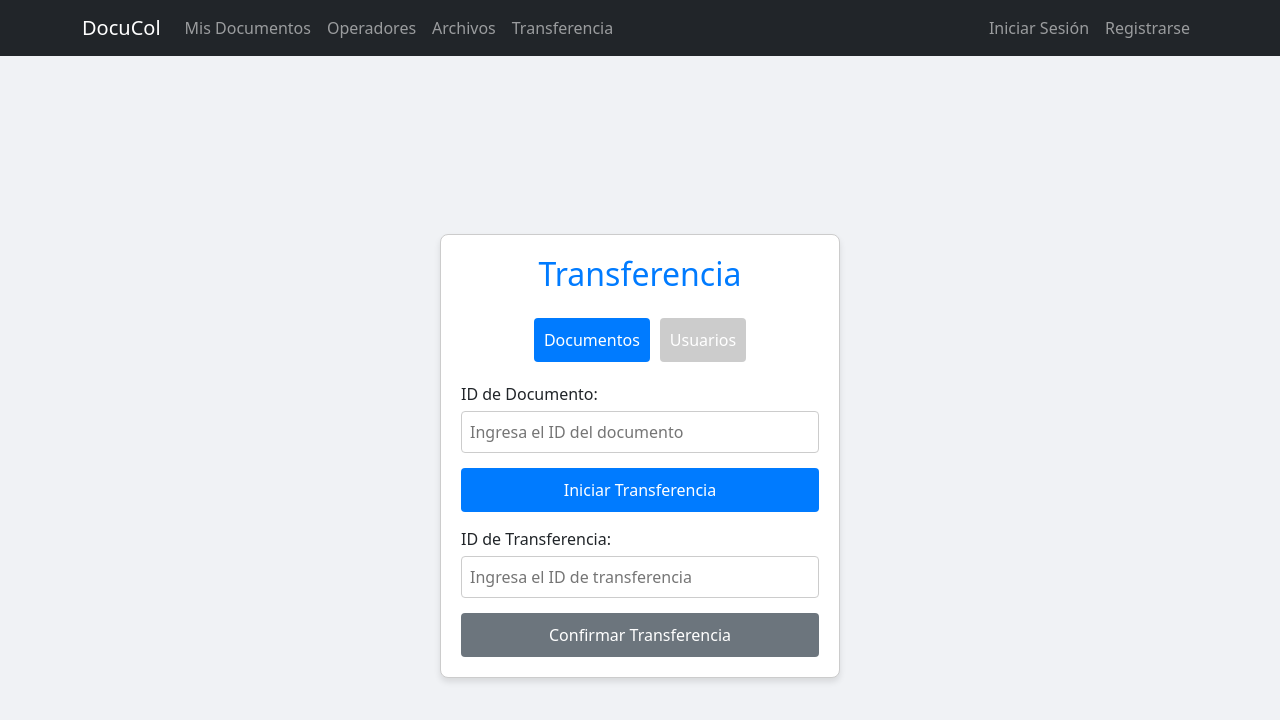
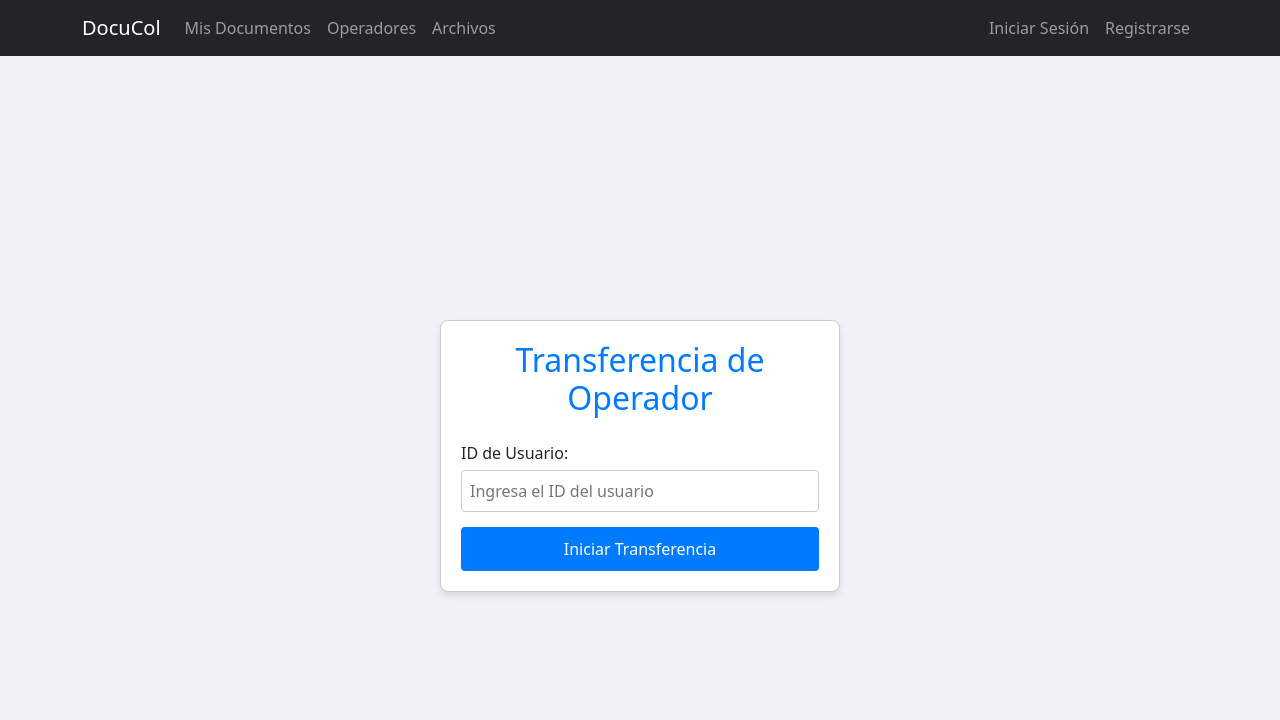
Before and after one commit to josuedanielbust/docucol, a React (Create React App) app in the folder frontend/: page /transferencia in a window 1280 px wide. Shown: the top 720 px of the page. Built offline with nearby package versions, Linux system fonts and the light colour scheme.

Commit message:
Actualizacion de la transferencia mediante los operadores

```diff
--- a/frontend/src/components/NavigationBar.js
+++ b/frontend/src/components/NavigationBar.js
@@ -35,7 +35,6 @@ const NavigationBar = () => {
             <Nav.Link as={Link} to="/my-documents">Mis Documentos</Nav.Link>
             <Nav.Link as={Link} to="/operadores">Operadores</Nav.Link>
             <Nav.Link as={Link} to="/upload">Archivos</Nav.Link>
-            <Nav.Link as={Link} to="/transferencia">Transferencia</Nav.Link>
           </Nav>
           <Nav>
             {/* Enlaces condicionales según autenticación */}
--- a/frontend/src/pages/OperadoresPage.js
+++ b/frontend/src/pages/OperadoresPage.js
@@ -1,26 +1,36 @@
 import { useEffect, useState } from 'react';
 import { Table, Container, Form, Button } from 'react-bootstrap';
-import { getOperadores } from '../services/minTicAPI';
+import TransferPage from './TransferPage';
 
 const OperadoresPage = () => {
   const [operadores, setOperadores] = useState([]);
   const [loading, setLoading] = useState(true);
   const [search, setSearch] = useState('');
+  const [message, setMessage] = useState('');
+  const [currentPage, setCurrentPage] = useState('operadores'); // Controla la página actual
+  const [selectedOperadorId, setSelectedOperadorId] = useState(null); // ID del operador seleccionado
 
   useEffect(() => {
-    const fetchOperadores = async () => {
-      try {
-        const data = await getOperadores();
-        setOperadores(data);
-      } catch (err) {
-        console.error('Error al cargar los operadores:', err);
-      } finally {
+    // Cargar datos de ejemplo directamente
+    const fetchOperadores = () => {
+      setOperadores([
+        { id: 1, name: 'Operador Ejemplo 1', email: 'ejemplo1@correo.com' },
+        { id: 2, name: 'Operador Ejemplo 2', email: 'ejemplo2@correo.com' },
+      ]);
       setLoading(false);
-      }
     };
 
     fetchOperadores();
   }, []);
+
+  const handleTransfer = (operadorId) => {
+    setSelectedOperadorId(operadorId); // Guarda el operador seleccionado
+    setCurrentPage('transfer'); // Cambia a la página de transferencia
+  };
+
+  if (currentPage === 'transfer') {
+    return <TransferPage operadorId={selectedOperadorId} />;
+  }
 
   return (
     <div style={{ backgroundColor: '#f0f2f5', minHeight: '100vh', padding: '20px' }}>
@@ -39,31 +49,35 @@ const OperadoresPage = () => {
           </Form.Group>
           <Button variant="primary" type="submit">Buscar</Button>
         </Form>
+        {message && <div className="alert alert-info">{message}</div>}
         <Table striped bordered hover responsive className="mt-4">
           <thead className="table-dark">
             <tr>
               <th>ID</th>
               <th>Nombre</th>
               <th>Correo</th>
+              <th>Cambiar Operador</th>
             </tr>
           </thead>
           <tbody>
             {loading ? (
               <tr>
-                  <td colSpan="3" className="text-center">Cargando...</td>
+                <td colSpan="4" className="text-center">Cargando...</td>
               </tr>
-              ) : operadores.length === 0 ? (
-                <tr>
-                  <td colSpan="3" className="text-center">No hay operadores registrados.</td>
-                </tr>) : (
-                operadores.map((operador) => (
+            ) : operadores.map((operador) => (
               <tr key={operador.id}>
                 <td>{operador.id}</td>
                 <td>{operador.name}</td>
                 <td>{operador.email}</td>
+                <td>
+                  <Button
+                    variant="success"
+                    onClick={() => handleTransfer(operador.id)}>
+                    Transferencia
+                  </Button>
+                </td>
               </tr>
-                ))
-              )}
+            ))}
           </tbody>
         </Table>
       </Container>
--- a/frontend/src/pages/TransferPage.js
+++ b/frontend/src/pages/TransferPage.js
@@ -1,13 +1,13 @@
 import React, { useState } from 'react';
+import { Modal, Button } from 'react-bootstrap';
 import { initiateTransfer, confirmTransfer } from '../services/TransferService';
 
 const TransferPage = () => {
   const [userId, setUserId] = useState('');
-  const [documentId, setDocumentId] = useState('');
   const [transferId, setTransferId] = useState('');
   const [message, setMessage] = useState('');
   const [messageType, setMessageType] = useState(''); // 'success' o 'error'
-  const [activeSection, setActiveSection] = useState('document'); // 'document' o 'user'
+  const [showModal, setShowModal] = useState(false); // Controla la visibilidad del modal
 
   const showMessage = (text, type) => {
     setMessage(text);
@@ -20,21 +20,29 @@ const TransferPage = () => {
 
   const handleInitiateTransfer = async () => {
     try {
-      const payload = activeSection === 'document' ? { documentId } : { userId };
+      if (!userId) {
+        showMessage('Por favor, ingresa un ID de usuario.', 'error');
+        return;
+      }
+
+      // Transferir usuario con todos sus documentos
+      const payload = { userId, includeDocuments: true };
       const response = await initiateTransfer(payload);
-      setTransferId(response.transferId);
-      showMessage(`Transferencia de ${activeSection} iniciada con éxito.`, 'success');
+      setTransferId(response.transferId); // Almacena el ID de Transferencia generado
+      showMessage('Transferencia iniciada con éxito.', 'success');
+      setShowModal(true); // Muestra el modal
     } catch (error) {
-      showMessage(`Error al iniciar la transferencia de ${activeSection}.`, 'error');
+      showMessage('Error al iniciar la transferencia de usuario y documentos.', 'error');
     }
   };
 
   const handleConfirmTransfer = async () => {
     try {
       await confirmTransfer({ transferId });
-      showMessage(`Transferencia de ${activeSection} confirmada con éxito.`, 'success');
+      showMessage('Transferencia confirmada con éxito.', 'success');
+      setShowModal(false); // Cierra el modal
     } catch (error) {
-      showMessage(`Error al confirmar la transferencia de ${activeSection}.`, 'error');
+      showMessage('Error al confirmar la transferencia.', 'error');
     }
   };
 
@@ -57,50 +65,7 @@ const TransferPage = () => {
           backgroundColor: '#fff',
           boxShadow: '0 4px 6px rgba(0, 0, 0, 0.1)',
         }}>
-        <h2 className="text-center mb-4" style={{ color: '#007bff' }}>Transferencia</h2>
-        <div style={{ marginBottom: '20px', textAlign: 'center' }}>
-          <button
-            onClick={() => setActiveSection('document')}
-            style={{
-              marginRight: '10px',
-              padding: '10px',
-              backgroundColor: activeSection === 'document' ? '#007bff' : '#ccc',
-              color: 'white',
-              border: 'none',
-              borderRadius: '4px',
-              cursor: 'pointer',
-            }}>
-            Documentos
-          </button>
-          <button
-            onClick={() => setActiveSection('user')}
-            style={{
-              padding: '10px',
-              backgroundColor: activeSection === 'user' ? '#007bff' : '#ccc',
-              color: 'white',
-              border: 'none',
-              borderRadius: '4px',
-              cursor: 'pointer',
-            }} >
-            Usuarios
-          </button>
-        </div>
-        {activeSection === 'document' && (
-          <div>
-            <div style={{ marginBottom: '15px' }}>
-              <label style={{ display: 'block', marginBottom: '5px' }}>ID de Documento:</label>
-              <input
-                type="text"
-                value={documentId}
-                onChange={(e) => setDocumentId(e.target.value)}
-                placeholder="Ingresa el ID del documento"
-                style={{ width: '100%', padding: '8px', border: '1px solid #ccc', borderRadius: '4px' }}
-              />
-            </div>
-          </div>
-        )}
-        {activeSection === 'user' && (
-          <div>
+        <h2 className="text-center mb-4" style={{ color: '#007bff' }}>Transferencia de Operador</h2>
         <div style={{ marginBottom: '15px' }}>
           <label style={{ display: 'block', marginBottom: '5px' }}>ID de Usuario:</label>
           <input
@@ -111,8 +76,6 @@ const TransferPage = () => {
             style={{ width: '100%', padding: '8px', border: '1px solid #ccc', borderRadius: '4px' }}
           />
         </div>
-          </div>
-        )}
         <button
           onClick={handleInitiateTransfer}
           style={{
@@ -123,32 +86,8 @@ const TransferPage = () => {
             border: 'none',
             borderRadius: '4px',
             cursor: 'pointer',
-            marginBottom: '15px',
           }}>
           Iniciar Transferencia
-        </button>
-        <div style={{ marginBottom: '15px' }}>
-          <label style={{ display: 'block', marginBottom: '5px' }}>ID de Transferencia:</label>
-          <input
-            type="text"
-            value={transferId}
-            onChange={(e) => setTransferId(e.target.value)}
-            placeholder="Ingresa el ID de transferencia"
-            style={{ width: '100%', padding: '8px', border: '1px solid #ccc', borderRadius: '4px' }}
-          />
-        </div>
-        <button
-          onClick={handleConfirmTransfer}
-          style={{
-            width: '100%',
-            padding: '10px',
-            backgroundColor: '#6c757d',
-            color: 'white',
-            border: 'none',
-            borderRadius: '4px',
-            cursor: 'pointer',
-          }}>
-          Confirmar Transferencia
         </button>
         {message && (
           <p
@@ -161,6 +100,24 @@ const TransferPage = () => {
           </p>
         )}
       </div>
+
+      {/* Modal para confirmar transferencia */}
+      <Modal show={showModal} onHide={() => setShowModal(false)}>
+        <Modal.Header closeButton>
+          <Modal.Title>Confirmar Transferencia</Modal.Title>
+        </Modal.Header>
+        <Modal.Body>
+          <p>¿Deseas confirmar la transferencia con el ID: <strong>{transferId}</strong>?</p>
+        </Modal.Body>
+        <Modal.Footer>
+          <Button variant="secondary" onClick={() => setShowModal(false)}>
+            Cancelar
+          </Button>
+          <Button variant="primary" onClick={handleConfirmTransfer}>
+            Confirmar
+          </Button>
+        </Modal.Footer>
+      </Modal>
     </div>
   );
 };
--- a/frontend/src/services/TransferService.js
+++ b/frontend/src/services/TransferService.js
@@ -9,7 +9,7 @@ const apiClient = axios.create({
 });
 
 // Función para iniciar una transferencia
-export const initiateTransfer = async (initiateTransferDto) => {
+const initiateTransfer = async (initiateTransferDto) => {
   if (!initiateTransferDto) {
     throw new Error('El objeto initiateTransferDto es requerido.');
   }
@@ -23,7 +23,7 @@ export const initiateTransfer = async (initiateTransferDto) => {
 };
 
 // Función para confirmar una transferencia
-export const confirmTransfer = async (confirmTransferDto) => {
+const confirmTransfer = async (confirmTransferDto) => {
   if (!confirmTransferDto) {
     throw new Error('El objeto confirmTransferDto es requerido.');
   }
@@ -43,3 +43,31 @@ const handleApiError = (error, defaultMessage) => {
   console.error(errorMessage);
   throw new Error(errorMessage);
 };
+
+// Función para obtener la lista de operadores
+const getOperadores = async () => {
+  try {
+    const response = await apiClient.get('/operadores'); // Ajusta la ruta según tu API
+    return response.data;
+  } catch (error) {
+    handleApiError(error, 'Error al obtener la lista de operadores');
+  }
+};
+
+// Función para transferir a un operador
+const transferToOperador = async (operadorId) => {
+  if (!operadorId) {
+    throw new Error('El ID del operador es requerido.');
+  }
+
+  try {
+    const initiateTransferDto = { operadorId }; // Construye el objeto necesario
+    const response = await initiateTransfer(initiateTransferDto); // Llama a initiateTransfer
+    return response; // Devuelve la respuesta
+  } catch (error) {
+    handleApiError(error, 'Error al transferir al operador');
+  }
+};
+
+// Exporta las funciones necesarias
+export { initiateTransfer, confirmTransfer, getOperadores, transferToOperador };
```
Lines whose indentation alone changed are shown as unchanged.
